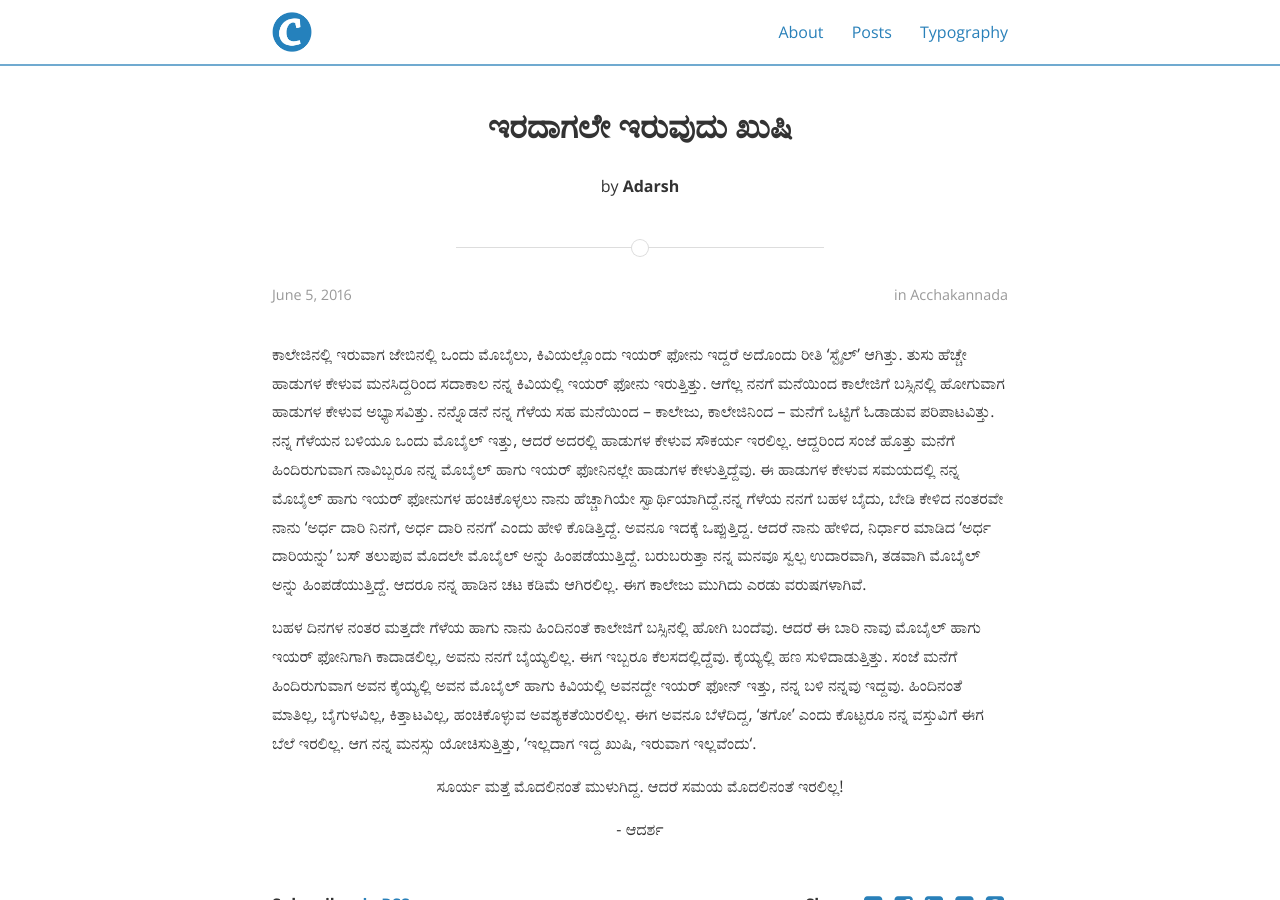
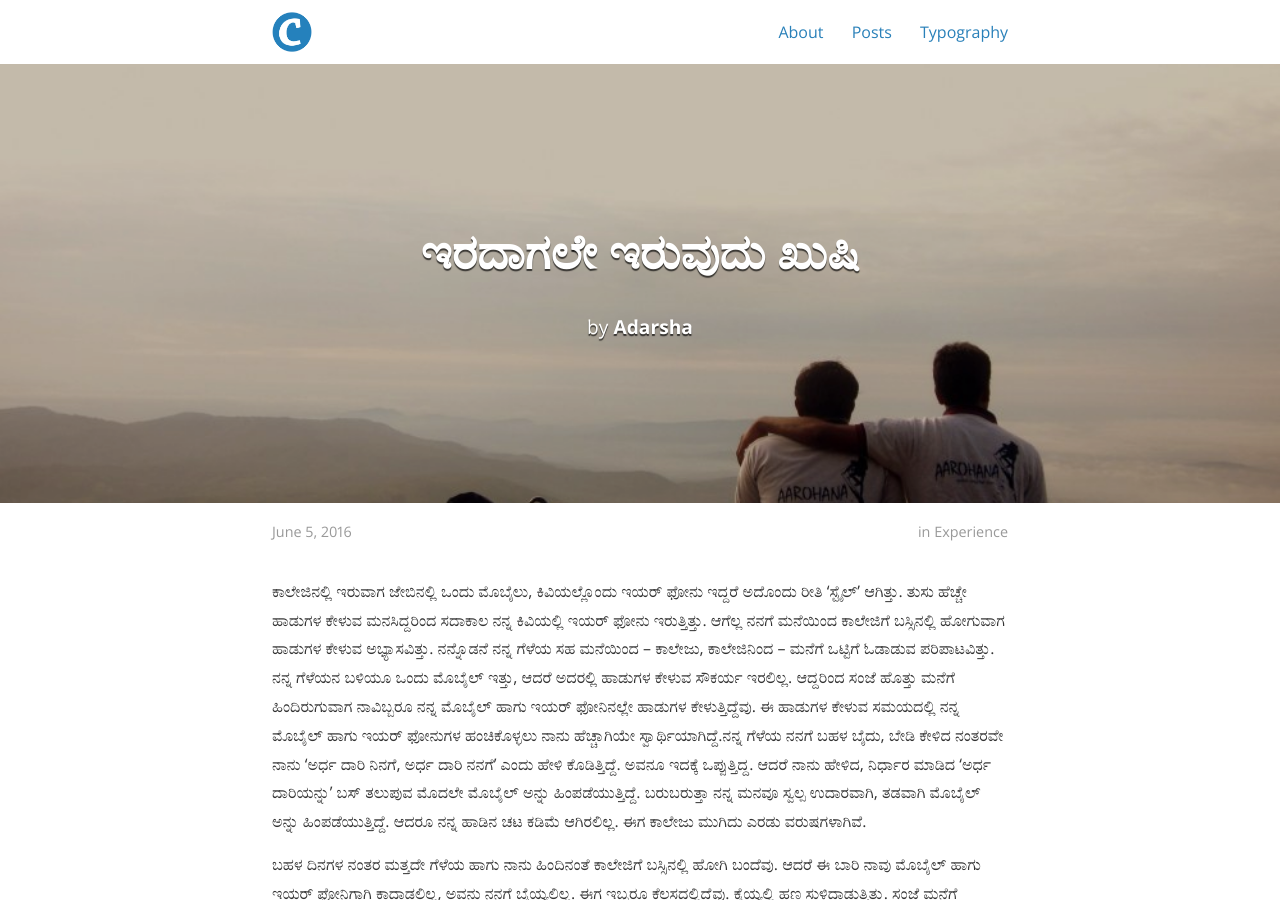
Before and after one commit to bencentra/centrarium, a Jekyll site: the page built from _posts/2016-06-05-iradaagale-iruvudu-kushi.markdown, in a window 1280 px wide and 900 px high. Built offline with Jekyll 4.4.1, drawn with Linux system fonts in a browser that asks for light colours; nearby versions of some CDN libraries; comment, search, counter and statistics services are not loaded; a style sheet for code colours, icons or effects is not loaded.

Commit message:
Update 2016-06-05-iradaagale-iruvudu-kushi.markdown

```diff
--- a/_posts/2016-06-05-iradaagale-iruvudu-kushi.markdown
+++ b/_posts/2016-06-05-iradaagale-iruvudu-kushi.markdown
@@ -1,13 +1,13 @@
 ---
+
 layout: post
 title:  "ಇರದಾಗಲೇ ಇರುವುದು ಖುಷಿ"
 date:   2016-06-05
-description: Having less is happiness!
-thumbnail: iradaagale-iruvudu-khushi.jpg
-categories: acchakannada
+author: Adarsha
+categories: Experience
+tags:	Acchakannada Kannada college happiness santasa
+cover:  "assets/iradaagale-iruvudu-khushi.jpg"
 
-# Information for the author block
-author: Adarsh
 ---
 ಕಾಲೇಜಿನಲ್ಲಿ ಇರುವಾಗ ಜೇಬಿನಲ್ಲಿ ಒಂದು ಮೊಬೈಲು, ಕಿವಿಯಲ್ಲೊಂದು ಇಯರ್ ಫೋನು ಇದ್ದರೆ ಅದೊಂದು ರೀತಿ ‘ಸ್ಟೈಲ್’ ಆಗಿತ್ತು. ತುಸು ಹೆಚ್ಚೇ ಹಾಡುಗಳ ಕೇಳುವ ಮನಸಿದ್ದರಿಂದ ಸದಾಕಾಲ ನನ್ನ ಕಿವಿಯಲ್ಲಿ ಇಯರ್ ಫೋನು ಇರುತ್ತಿತ್ತು. ಆಗೆಲ್ಲ ನನಗೆ ಮನೆಯಿಂದ ಕಾಲೇಜಿಗೆ ಬಸ್ಸಿನಲ್ಲಿ ಹೋಗುವಾಗ ಹಾಡುಗಳ ಕೇಳುವ ಅಭ್ಯಾಸವಿತ್ತು. <!--more-->ನನ್ನೊಡನೆ ನನ್ನ ಗೆಳೆಯ ಸಹ ಮನೆಯಿಂದ – ಕಾಲೇಜು, ಕಾಲೇಜಿನಿಂದ – ಮನೆಗೆ ಒಟ್ಟಿಗೆ ಓಡಾಡುವ ಪರಿಪಾಟವಿತ್ತು. ನನ್ನ ಗೆಳೆಯನ ಬಳಿಯೂ ಒಂದು ಮೊಬೈಲ್ ಇತ್ತು, ಆದರೆ ಅದರಲ್ಲಿ ಹಾಡುಗಳ ಕೇಳುವ ಸೌಕರ್ಯ ಇರಲಿಲ್ಲ. ಆದ್ದರಿಂದ ಸಂಜೆ ಹೊತ್ತು ಮನೆಗೆ ಹಿಂದಿರುಗುವಾಗ ನಾವಿಬ್ಬರೂ ನನ್ನ ಮೊಬೈಲ್ ಹಾಗು ಇಯರ್ ಫೋನಿನಲ್ಲೇ ಹಾಡುಗಳ ಕೇಳುತ್ತಿದ್ದೆವು. ಈ ಹಾಡುಗಳ ಕೇಳುವ ಸಮಯದಲ್ಲಿ ನನ್ನ ಮೊಬೈಲ್ ಹಾಗು ಇಯರ್ ಫೋನುಗಳ ಹಂಚಿಕೊಳ್ಳಲು ನಾನು ಹೆಚ್ಚಾಗಿಯೇ ಸ್ವಾರ್ಥಿಯಾಗಿದ್ದೆ.ನನ್ನ ಗೆಳೆಯ ನನಗೆ ಬಹಳ ಬೈದು, ಬೇಡಿ ಕೇಳಿದ ನಂತರವೇ ನಾನು ‘ಅರ್ಧ ದಾರಿ ನಿನಗೆ, ಅರ್ಧ ದಾರಿ ನನಗೆ’ ಎಂದು ಹೇಳಿ ಕೊಡಿತ್ತಿದ್ದೆ. ಅವನೂ ಇದಕ್ಕೆ ಒಪ್ಪುತ್ತಿದ್ದ. ಆದರೆ ನಾನು ಹೇಳಿದ, ನಿರ್ಧಾರ ಮಾಡಿದ ‘ಅರ್ಧ ದಾರಿಯನ್ನು’ ಬಸ್ ತಲುಪುವ ಮೊದಲೇ ಮೊಬೈಲ್ ಅನ್ನು ಹಿಂಪಡೆಯುತ್ತಿದ್ದೆ. ಬರುಬರುತ್ತಾ ನನ್ನ ಮನವೂ ಸ್ವಲ್ಪ ಉದಾರವಾಗಿ, ತಡವಾಗಿ ಮೊಬೈಲ್ ಅನ್ನು ಹಿಂಪಡೆಯುತ್ತಿದ್ದೆ. ಆದರೂ ನನ್ನ ಹಾಡಿನ ಚಟ ಕಡಿಮೆ ಆಗಿರಲಿಲ್ಲ. ಈಗ ಕಾಲೇಜು ಮುಗಿದು ಎರಡು ವರುಷಗಳಾಗಿವೆ.
 
```
